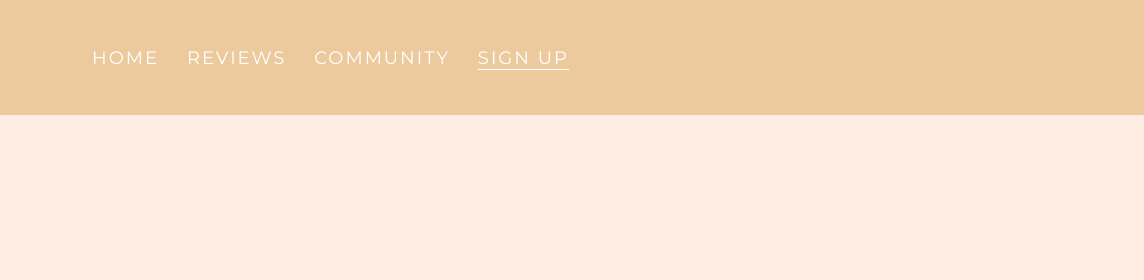
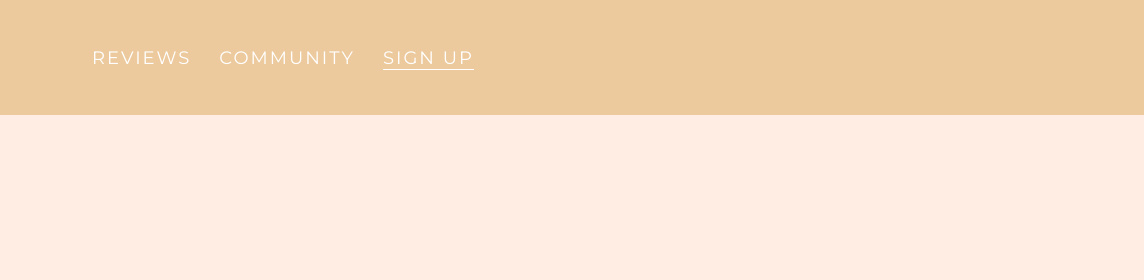
Before and after one commit to FernVR/mosaic, a plain HTML site: page form.html in a window 1280 px wide. Shown: the top 280 px of the page, 136-1280 px from the left. Drawn offline with Linux system fonts and the light colour scheme.

Commit message:
took home link out of navbar to save space

```diff
--- a/form.html
+++ b/form.html
@@ -22,7 +22,6 @@
             <label for="nav-toggle" class="nav-toggle-label"><i class="fa-solid fa-bars"></i></label>
             <nav>
                 <ul class="menu">
-                    <li><a href="index.html" >Home</a></li>
                     <li><a href="reviews.html">Reviews</a></li>
                     <li><a href="community.html">Community</a></li>
                     <li><a href="form.html" class="active">Sign Up</a></li>
```
Also changed, not shown: community.html (+0 -1 lines), index.html (+0 -1 lines), reviews.html (+0 -1 lines).
